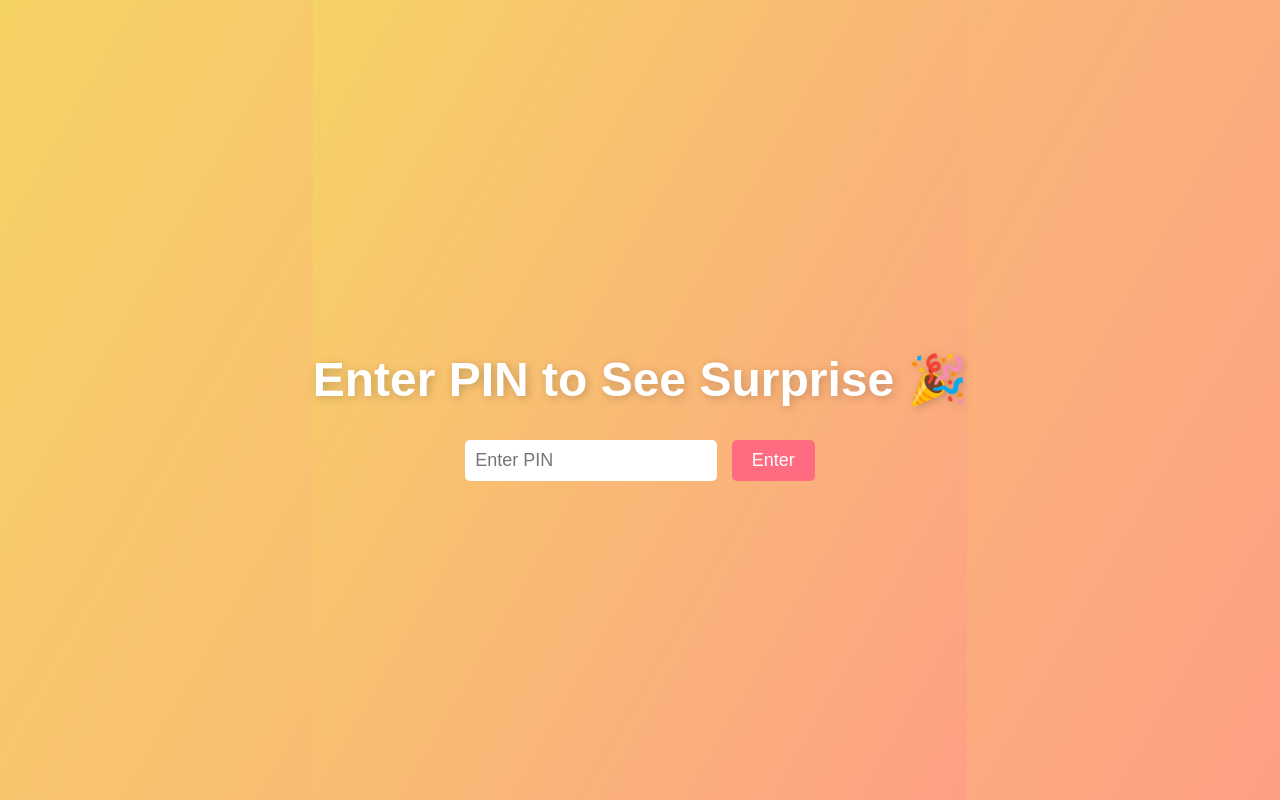
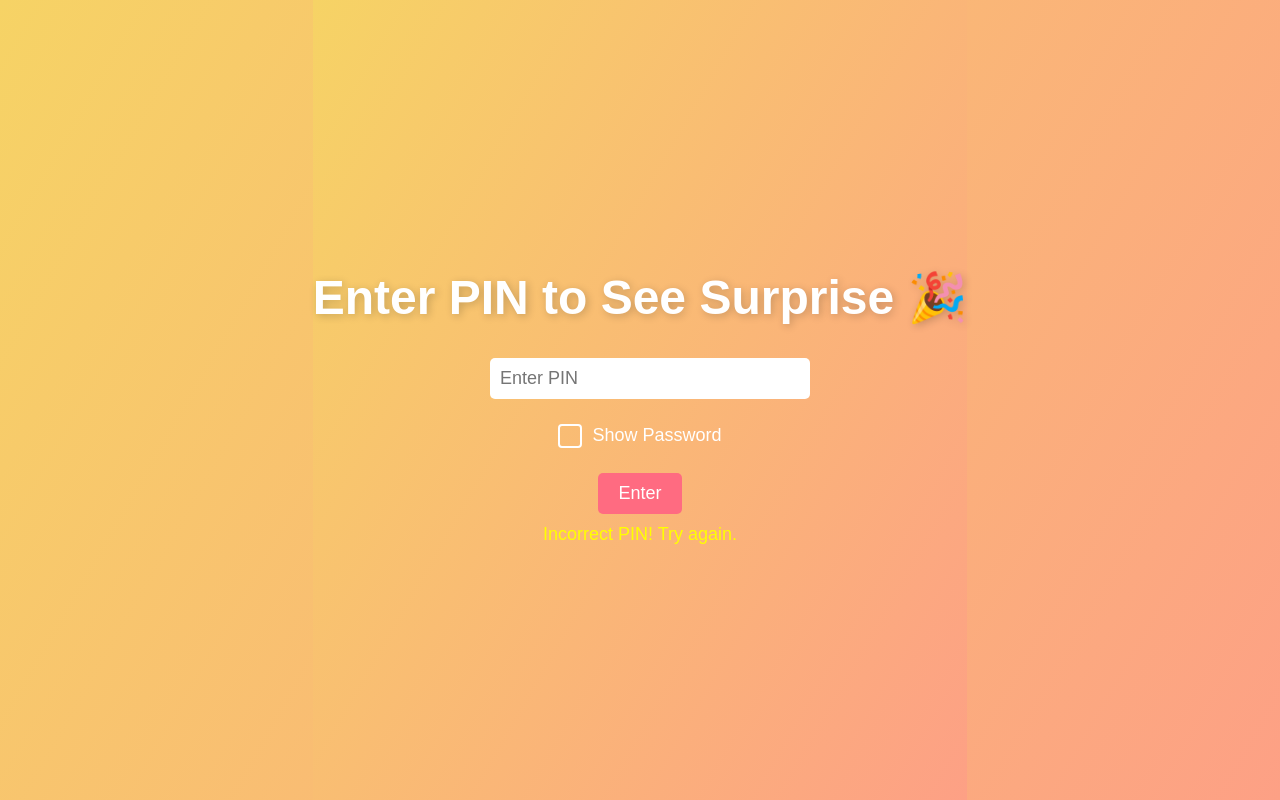
Before and after one commit to srisuban5107/Birthday-Surprise-Html, a plain HTML site: page See This.html in a window 1280 px wide. Both pictures are taken after a click on the button "Enter". Drawn offline with Linux system fonts and the light colour scheme.

Commit message:
Enhance PIN entry interface with show password option and improved styling

```diff
--- a/See This.html
+++ b/See This.html
@@ -30,15 +30,23 @@
         animation: fadeIn 2s ease;
     }
 
+    .input-container {
+        position: relative;
+        max-width: 300px;
+        margin: 15px auto;
+    }
+
     input {
+        width: 100%;
         padding: 10px;
         font-size: 18px;
         border-radius: 5px;
         border: none;
-        margin-right: 10px;
     }
 
-    button {
+    #enterBtn {
+        display: block;
+        margin: 25px auto 0;
         padding: 10px 20px;
         font-size: 18px;
         border: none;
@@ -49,7 +57,7 @@
         transition: 0.3s;
     }
 
-    button:hover {
+    #enterBtn:hover {
         background-color: #ff4757;
     }
 
@@ -65,60 +73,142 @@
         margin-top: 10px;
     }
 
+    #hintText {
+        color: yellow;
+        margin-top: 10px;
+        font-size: 18px;
+    }
+
+    /* Checkbox styling */
+    .checkbox-container {
+        display: flex;
+        align-items: center;
+        justify-content: center;
+        margin-top: 25px;
+        cursor: pointer;
+        user-select: none;
+    }
+
+    .checkbox-container input {
+        display: none;
+    }
+
+    .checkmark {
+        width: 20px;
+        height: 20px;
+        border: 2px solid #fff;
+        border-radius: 4px;
+        position: relative;
+        transition: background 0.3s, border-color 0.3s;
+    }
+
+    .checkbox-container input:checked ~ .checkmark {
+        background-color: #34d399;
+        border-color: #34d399;
+    }
+
+    .checkmark::after {
+        content: "";
+        position: absolute;
+        left: 6px;
+        top: 2px;
+        width: 5px;
+        height: 10px;
+        border: solid white;
+        border-width: 0 2px 2px 0;
+        transform: rotate(45deg) scale(0);
+        transition: transform 0.2s ease;
+    }
+
+    .checkbox-container input:checked ~ .checkmark::after {
+        transform: rotate(45deg) scale(1);
+    }
+
+    .label-text {
+        font-size: 18px;
+        color: #fff;
+        margin-left: 10px;
+    }
+
     /* Balloon animation */
     .balloon {
         position: absolute;
         width: 60px;
         height: 80px;
         background-color: #ff6b81;
-        border-radius: 50% 50% 50% 50%;
+        border-radius: 50%;
         bottom: -100px;
         animation: float 6s infinite;
         opacity: 0.8;
     }
 
     @keyframes float {
-        0% { transform: translateY(0) rotate(0deg);}
-        50% { transform: translateY(-600px) rotate(180deg);}
-        100% { transform: translateY(0) rotate(360deg);}
+        0% { transform: translateY(0) rotate(0deg); }
+        50% { transform: translateY(-600px) rotate(180deg); }
+        100% { transform: translateY(0) rotate(360deg); }
     }
 
     @keyframes fadeIn {
-        0% {opacity: 0;}
-        100% {opacity: 1;}
+        0% { opacity: 0; }
+        100% { opacity: 1; }
     }
 </style>
 </head>
 <body>
 
-<!-- Entry Page -->
 <div id="entry" class="active">
-    <h1>Enter PIN to See  Surprise 🎉</h1>
-    <input type="password" id="pinInput" placeholder="Enter PIN">
-    <button onclick="checkPin()">Enter</button>
+    <h1>Enter PIN to See Surprise 🎉</h1>
+
+    <div class="input-container">
+        <input type="password" id="pinInput" placeholder="Enter PIN">
+    </div>
+
+    <!-- Updated Checkbox -->
+    <label class="checkbox-container">
+        <input type="checkbox" id="showPassword" onclick="togglePassword()">
+        <span class="checkmark"></span>
+        <span class="label-text">Show Password</span>
+    </label>
+
+    <button id="enterBtn" onclick="checkPin()">Enter</button>
+    <p id="hintText"></p>
 </div>
 
-<!-- Birthday Page -->
 <div id="birthdayPage">
-    <h1> Advance Happy Birthday! 🎂</h1>
-    <p>26 / 09 / 2025</p>
-    <p>Wishing you a day full of love, laughter, and joy!</p>
+    <h1> Happy Birthday! 🎂</h1>
+    <p> Name - 26 / 09 / 2025 </p>  <!-- Your loved one's Name and Date -->
+    <p>Wishing you a day full of love, laughter, and joy!</p>  <!-- Your Message -->
 </div>
 
 <script>
+    let wrongAttempts = 0;
+
     function checkPin() {
         const pin = document.getElementById('pinInput').value;
-        if(pin === '2609') {
+        const hint = document.getElementById('hintText');
+
+        if (pin === '2609') { /* Your PIN */
             document.getElementById('entry').classList.remove('active');
             document.getElementById('birthdayPage').classList.add('active');
             createBalloons();
         } else {
-            alert('Incorrect PIN! Try again.');
+            wrongAttempts++;
+            if (wrongAttempts >= 3) {
+                hint.innerText = "Hint: Use DD/MM format of birthday 😄"; /* Your Hint */
+            } else {
+                hint.innerText = "Incorrect PIN! Try again.";
+            }
         }
     }
 
+    function togglePassword() {
+        const input = document.getElementById('pinInput');
+        const checkbox = document.getElementById('showPassword');
+        input.type = checkbox.checked ? 'text' : 'password';
+    }
+
     function createBalloons() {
-        for(let i = 0; i < 20; i++){
+        for (let i = 0; i < 20; i++) {
             const balloon = document.createElement('div');
             balloon.classList.add('balloon');
             balloon.style.backgroundColor = getRandomColor();
@@ -129,7 +219,7 @@
     }
 
     function getRandomColor() {
-        const colors = ['#ff6b81','#1e90ff','#fcd34d','#34d399','#a78bfa'];
+        const colors = ['#ff6b81', '#1e90ff', '#fcd34d', '#34d399', '#a78bfa'];
         return colors[Math.floor(Math.random() * colors.length)];
     }
 </script>
```
